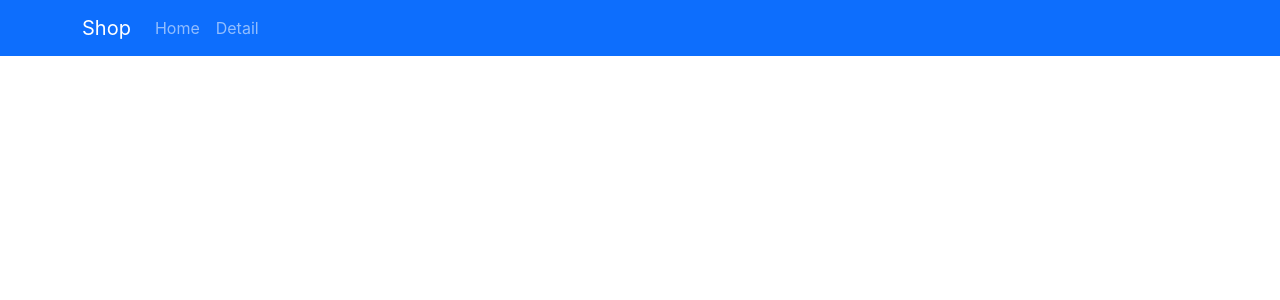
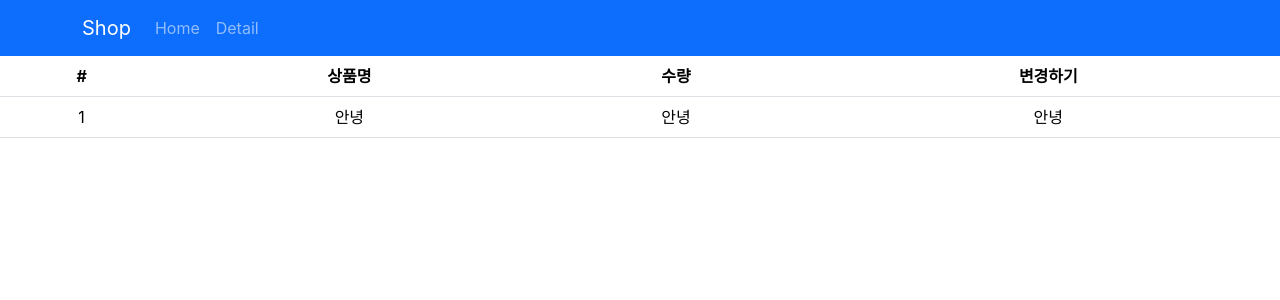
Before and after one commit to bokob/React_shop_pracitce, a React (Create React App) app: page /cart in a window 1280 px wide. Before the commit this address had no page. Shown: the top 300 px of the page. Built offline with nearby package versions, Linux system fonts and the light colour scheme.

Commit message:
리덕스 2강까지 듣기 완료

```diff
--- a/package.json
+++ b/package.json
@@ -3,6 +3,7 @@
   "version": "0.1.0",
   "private": true,
   "dependencies": {
+    "@reduxjs/toolkit": "^1.9.1",
     "@testing-library/jest-dom": "^5.16.5",
     "@testing-library/react": "^13.4.0",
     "@testing-library/user-event": "^13.5.0",
@@ -11,6 +12,7 @@
     "react": "^18.2.0",
     "react-bootstrap": "^2.7.0",
     "react-dom": "^18.2.0",
+    "react-redux": "^8.0.5",
     "react-router-dom": "^6.6.1",
     "react-scripts": "5.0.1",
     "styled-components": "^5.3.6",
--- a/src/App.js
+++ b/src/App.js
@@ -4,16 +4,16 @@ import { useEffect, useState, createContext } from 'react'
 import data from './data.js'
 import Col from './component.js'
 import { Routes, Route, Link, useNavigate, Outlet } from 'react-router-dom'
-import Detail from './pages/Detail.js';
-import axios from 'axios';
+import Detail from './pages/Detail.js'
+import axios from 'axios'
+import Cart from './pages/Cart.js'
 
 export let Context1 = createContext()
-
 
 function App() {
   let [shoes, setShoes] = useState(data)
   let [재고] = useState([10, 11, 12])
-  let navigate = useNavigate();
+  let navigate = useNavigate()
   let [loading, setLoading] = useState(0)
 
   return (
@@ -22,8 +22,20 @@ function App() {
         <Container>
           <Navbar.Brand href="#home">Shop</Navbar.Brand>
           <Nav className="me-auto">
-            <Nav.Link onClick={()=>{navigate(1)}}>Home</Nav.Link>
-            <Nav.Link onClick={()=>{navigate('/detail')}}>Detail</Nav.Link>
+            <Nav.Link
+              onClick={() => {
+                navigate(1)
+              }}
+            >
+              Home
+            </Nav.Link>
+            <Nav.Link
+              onClick={() => {
+                navigate('/detail')
+              }}
+            >
+              Detail
+            </Nav.Link>
           </Nav>
         </Container>
       </Navbar>
@@ -37,7 +49,9 @@ function App() {
       }}>가나다 정렬</button> */}
 
       <Routes>
-        <Route path="/" element={
+        <Route
+          path="/"
+          element={
             <>
               <div className="main-bg"></div>
               <div>
@@ -47,7 +61,11 @@ function App() {
                     {shoes.map(function (item, i) {
                       return (
                         <Col
-                          url={'https://codingapple1.github.io/shop/shoes' + (i+1) + '.jpg'}
+                          url={
+                            'https://codingapple1.github.io/shop/shoes' +
+                            (i + 1) +
+                            '.jpg'
+                          }
                           title={shoes[i].title}
                           price={shoes[i].price}
                         />
@@ -56,17 +74,21 @@ function App() {
                   </div>
                 </div>
 
-                <button onClick={()=>{
-                  axios.get('https://codingapple1.github.io/shop/data2.json')
-                  .then(((data)=>{
-
+                <button
+                  onClick={() => {
+                    axios
+                      .get('https://codingapple1.github.io/shop/data2.json')
+                      .then((data) => {
                         //console.log(shoes)
                         //console.log(data.data)
 
-                    for(let i=0; i<data.data.length;i++)
-                    {
-                      let obj = {'id' : data.data[i].id, 'title':data.data[i].title, 'content':data.data[i].content,
-                       'price': data.data[i].price }
+                        for (let i = 0; i < data.data.length; i++) {
+                          let obj = {
+                            id: data.data[i].id,
+                            title: data.data[i].title,
+                            content: data.data[i].content,
+                            price: data.data[i].price
+                          }
                           shoes.push(obj)
                         }
 
@@ -74,42 +96,48 @@ function App() {
                         setShoes(copy)
 
                         console.log(shoes)
-                  }))
-                  .catch(()=>{
+                      })
+                      .catch(() => {
                         //console.log("으악")
                       })
-                }}>버튼</button>
+                  }}
+                >
+                  버튼
+                </button>
               </div>
             </>
-          }/>
+          }
+        />
 
+        <Route
+          path="/detail/:id"
+          element={
+            <Context1.Provider value={{ 재고 }}>
+              <Detail shoes={shoes} />
+            </Context1.Provider>
+          }
+        />
 
-        <Route path="/detail/:id" element={
-          <Context1.Provider value={{재고}}>
-            <Detail shoes={shoes}/>
-          </Context1.Provider>
-        }/>
+        <Route path="/detail/:id" element={<Detail />} />
 
-        {/* <Route path="/detail/:id" element={<Detail/>} /> */}
+        <Route path="/cart" element={<Cart />} />
 
-        <Route path="/event" element={<Event/>}>
-          <Route path="one" element={<h1>첫 주문시 양배추즙 서비스</h1>}/>
-          <Route path="two" element={<>생일기념 쿠폰받기</>}/>
+        <Route path="/event" element={<Event />}>
+          <Route path="one" element={<h1>첫 주문시 양배추즙 서비스</h1>} />
+          <Route path="two" element={<>생일기념 쿠폰받기</>} />
         </Route>
 
-        <Route path="/about" element={<About/>}>
-          <Route path="memeber" element={<div>멤버임</div>}/>
-          <Route path="location" element={<div>위치정보임</div>}/>
+        <Route path="/about" element={<About />}>
+          <Route path="memeber" element={<div>멤버임</div>} />
+          <Route path="location" element={<div>위치정보임</div>} />
         </Route>
-
       </Routes>
-
     </div>
   )
 }
 
-function Event(){
-  return(
+function Event() {
+  return (
     <div>
       <h4>오늘의 이벤트</h4>
       <Outlet></Outlet>
@@ -117,8 +145,8 @@ function Event(){
   )
 }
 
-function About(){
-  return(
+function About() {
+  return (
     <div>
       <h4>회사정보임</h4>
       <Outlet></Outlet>
--- a/src/index.js
+++ b/src/index.js
@@ -4,14 +4,18 @@ import './index.css'
 import App from './App'
 import reportWebVitals from './reportWebVitals'
 import { BrowserRouter } from 'react-router-dom'
+import { Provider } from 'react-redux'
+import store from './store.js'
 
 const root = ReactDOM.createRoot(document.getElementById('root'))
 root.render(
-  <React.StrictMode>
-    <BrowserRouter>
-      <App />
-    </BrowserRouter>
-  </React.StrictMode>
+  <Provider store={store}>
+    <React.StrictMode>
+      <BrowserRouter>
+        <App />
+      </BrowserRouter>
+    </React.StrictMode>
+  </Provider>
 )
 
 // If you want to start measuring performance in your app, pass a function
--- /dev/null
+++ b/src/pages/Cart.js
@@ -0,0 +1,35 @@
+import { Table } from 'react-bootstrap'
+import { useSelector } from 'react-redux'
+
+function Cart() {
+  let a = useSelector((state) => {
+    return state
+  })
+
+  console.log(a.user)
+
+  return (
+    <div>
+      <Table>
+        <thead>
+          <tr>
+            <th>#</th>
+            <th>상품명</th>
+            <th>수량</th>
+            <th>변경하기</th>
+          </tr>
+        </thead>
+        <tbody>
+          <tr>
+            <td>1</td>
+            <td>안녕</td>
+            <td>안녕</td>
+            <td>안녕</td>
+          </tr>
+        </tbody>
+      </Table>
+    </div>
+  )
+}
+
+export default Cart
--- /dev/null
+++ b/src/store.js
@@ -0,0 +1,18 @@
+import { configureStore, createSlice } from '@reduxjs/toolkit'
+
+let user = createSlice({
+  name: 'user',
+  initialState: 'kim'
+})
+
+let stock = createSlice({
+  name: 'stock',
+  initialState: [10, 11, 12]
+})
+
+export default configureStore({
+  reducer: {
+    user: user.reducer,
+    stock: stock.reducer
+  }
+})
```
Also changed, not shown: 1 other file (tests, documents, lock files or other folders). Lines whose indentation alone changed are shown as unchanged.
